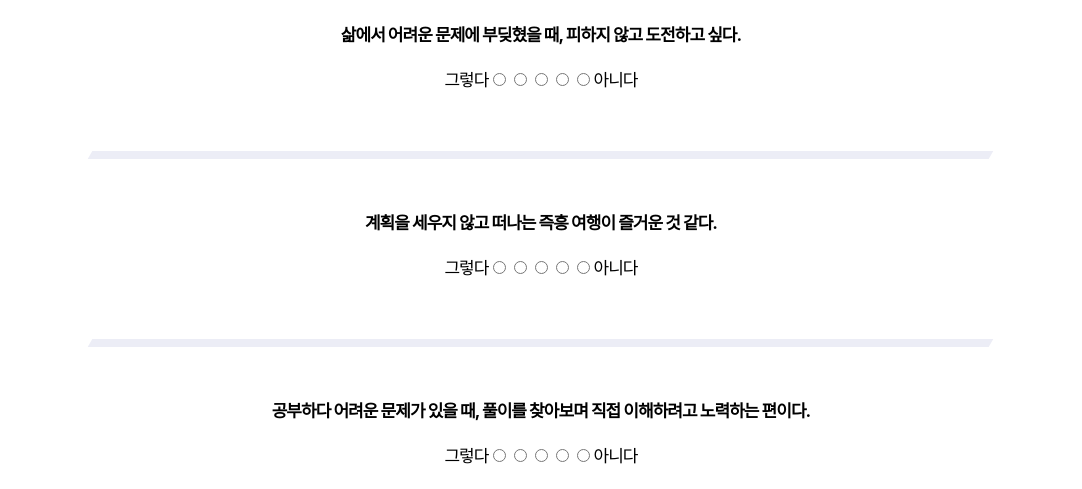
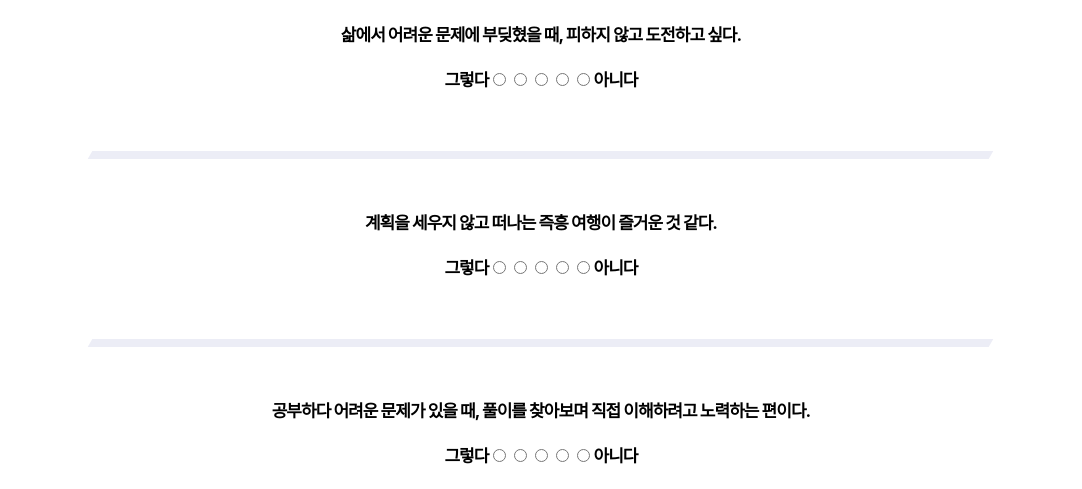
Before and after one commit to necteo/studycategory, a React (Create React App) app: page /test in a window 1280 px wide. Shown: the part 311-800 px from the top of the page, without its empty margins (99-1181 px from the left). Built offline with nearby package versions, Linux system fonts and the light colour scheme; a web font is replaced by a local one.

Commit message:
fix: radio css

```diff
--- a/src/components/main/Question.js
+++ b/src/components/main/Question.js
@@ -14,6 +14,14 @@ const Question = ({
   pageNum,
   goToScroll,
 }) => {
+  const options = {
+    agree_max: 4,
+    agree: 3,
+    normal: 2,
+    disagree: 1,
+    disagree_max: 0,
+  };
+
   // 중복 응답 확인
   const [dupCheck, setDupCheck] = useState({
     isDup: false,
@@ -26,14 +34,6 @@ const Question = ({
     setDupCheck({ isDup: false, value: 0, anotherValue: 0 });
   }, [pageNum]);
 
-  const options = {
-    agree_max: ["그렇다", 4],
-    agree: ["", 3],
-    normal: ["", 2],
-    disagree: ["", 1],
-    disagree_max: ["아니다", 0],
-  };
-
   return (
     <div data-v-e858e9fa="" className="question">
       {/* 질문 */}
@@ -44,11 +44,11 @@ const Question = ({
       </div>
       {/* 라디오 버튼 */}
       <RadioGroup id={statement.id}>
+        <span className="agree">그렇다</span>
         {Object.keys(options).map((option) => (
           <Radio
             id={statement.id}
-            option={options[option][0]}
-            value={options[option][1]}
+            value={options[option]}
             type={type}
             reverse={statement.reverse}
             ratio={statement.ratio}
@@ -62,6 +62,7 @@ const Question = ({
             key={option}
           />
         ))}
+        <span className="disagree">아니다</span>
       </RadioGroup>
     </div>
   );
```
